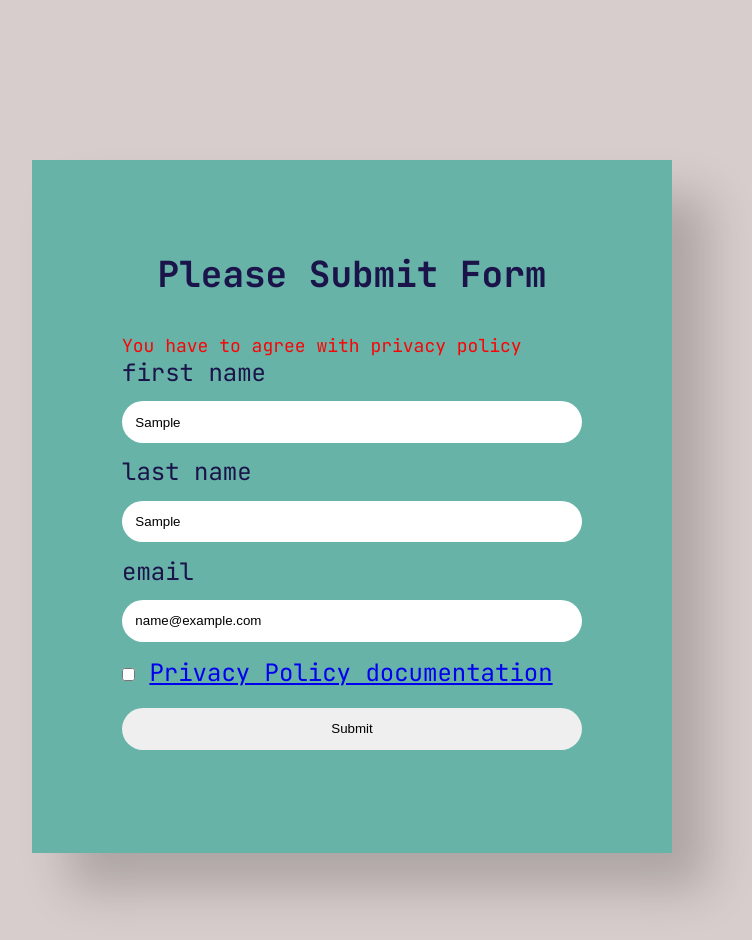
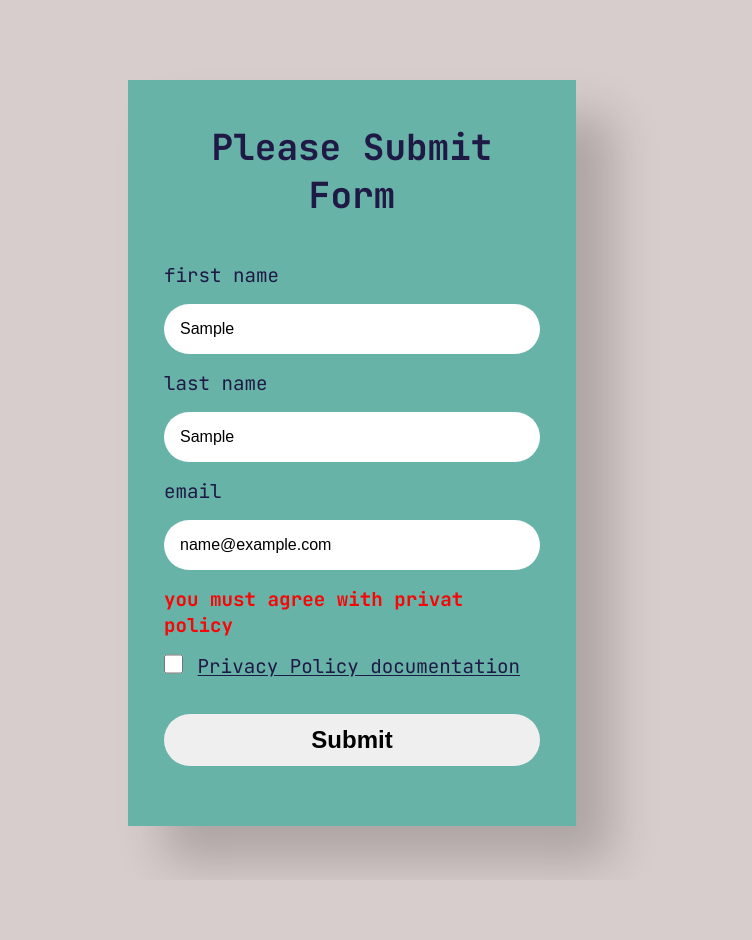
Before and after one commit to kraft-aka/contact-form-project, a plain HTML site: page index.html in a window 1280 px wide. Both pictures are taken after typing "Sample", "Sample", "name@example.com" into the empty fields and a click on the input 640 px from the left and 705 px from the top of the page. Shown: the whole page, without its empty margins (288-1040 px from the left). After the commit the page ends 880 px from the top, so only its background shows below. Drawn offline with Linux system fonts and the light colour scheme.

Commit message:
add errorfields, revise code, update style

```diff
--- a/app.js
+++ b/app.js
@@ -1,39 +1,32 @@
 const firstNameEl = document.getElementById("first-name");
-const lastNameEl = document.getElementById("last-name")
-const emailEl = document.getElementById("email")
+const lastNameEl = document.getElementById("last-name");
+const emailEl = document.getElementById("email");
 const checkboxEl = document.getElementById("checkbox-form");
 const submitBtn = document.getElementById("form-submit");
 const formEl = document.getElementById("form");
 const containerEl = document.getElementById("container");
-const errorEl = document.getElementById("error-msg");
-
-console.log(checkboxEl.checked);
-
-// checkboxEl.addEventListener('change', (e)=> {
-//   return e.target.checked ? true : false
-// })
-
-// function submitForm() {
-//   if (checkboxEl.checked == true) return formEl.submit();
-// }
+const errorElfName = document.getElementById("error-msg-first--name");
+const errorElLastName = document.getElementById("error-msg-last--name");
+const errorElEmail = document.getElementById("error-msg-email");
+const errorElCheckBox = document.getElementById("error-msg-checkbox");
 
 formEl.addEventListener("submit", (e) => {
   e.preventDefault();
-  if (
-    firstNameEl.value == "" ||
-    (firstNameEl.value == null && lastNameEl.value == "") ||
-    (lastNameEl.value == null)
-  ) {
-    errorEl.innerHTML = "You have to fill all fields";
-  } else if(checkboxEl.checked == false) {
-    errorEl.innerHTML = 'You have to agree with privacy policy'
+
+  if (firstNameEl.value == "" || firstNameEl.value == null) {
+    errorElfName.innerHTML = "first name must be filled";
+  }
+  if (lastNameEl.value == "" || lastNameEl.value == null) {
+    errorElLastName.innerHTML = "last name msut be filled";
+  }
+  if (emailEl.value == "" || emailEl.value == null) {
+    errorElEmail.innerHTML = "email must be filled";
   }
 
-  else {
-    errorEl.style.display = 'none'
+  if (checkboxEl.checked === false) {
+    errorElCheckBox.innerHTML = "you must agree with privat policy";
+  } else {
     formEl.submit();
-    setTimeout(() => {
-      containerEl.classList.add("hide");
-    }, 1500);
+    containerEl.classList.add("hide");
   }
 });
--- a/index.html
+++ b/index.html
@@ -12,18 +12,21 @@
       <header>
         <h1 class="title">Please Submit Form</h1>
       </header>
-      <p class="error-msg" id="error-msg"></p>
       <form action="/" id="form">
         <label for="first-name">first name</label>
+        <span class="error-msg" id="error-msg-first--name"></span>
         <input type="text" id="first-name" placeholder="enter first name" />
         <label for="last-name">last name</label>
+        <span class="error-msg" id="error-msg-last--name"></span>
         <input type="text" id="last-name" placeholder="enter last name" />
         <label for="email">email</label>
+        <span class="error-msg" id="error-msg-email"></span>
         <input type="email" id="email" placeholder="enter email address" />
-        <div class="container-checkbox">
+        <span class="error-msg" id="error-msg-checkbox"></span>
+        <span class="container-checkbox">
           <input type="checkbox" id="checkbox-form" />
-          <span><a href= https://education.omr.com/policies/privacy-policy>Privacy Policy documentation</a></span>
-        </div>
+          <a href= https://education.omr.com/policies/privacy-policy>Privacy Policy documentation</a>
+        </span>
         <input
           type="submit"
           name="form-submit"
--- a/style.css
+++ b/style.css
@@ -10,7 +10,7 @@
 
   body {
     background-color: #d8cdcd;
-  color: #1b144a;
+    color: #1f1945;
     font-size: 18px;
     width: 100vw;
     height: 100vh;
@@ -21,22 +21,24 @@ body {
   .container {
     display: block;
     background-color: #68b3a8;
-  max-width: 50vw;
+    max-width: 35vw;
     min-height: 50vh;
-  margin: 20vh auto;
-  padding: 5em;
-  box-shadow: 2em 2em 2.5em rgba(0,0,0,.20);
+    margin: 10vh auto;
+    padding: 2em;
+    box-shadow: 2em 2em 2.5em rgba(0, 0, 0, .20);
   }
 
   .hide {
+    display: none;
     visibility: hidden;
-  display: none;
   }
 
-header {
-  margin-bottom: 2em;
+  .title {
+    margin-bottom: 1em;
     text-align: center;
     transition: .4s all ease-in-out;
+    border-radius: 2em;
+    padding: .2em;
   }
 
   .title:hover {
@@ -47,8 +49,8 @@ header {
   form {
     display: flex;
     flex-direction: column;
-  align-items:stretch;
-  justify-content:flex-start;
+    align-items: stretch;
+    justify-content: flex-start;
     margin: 0 auto;
     font-size: 1.5rem;
   }
@@ -59,13 +61,40 @@ input {
     border: none;
     outline: none;
     border-radius: 2em;
+    font-size: 1rem;
+  }
+
+  label,
+  a {
+    font-size: .8em;
+    color: #1f1945;
   }
 
   #checkbox-form {
     padding: 1em;
+    width: 1.2em;
+    height: 1.2em;
   }
 
-#error-msg {
-  display: block;
+  .error-msg {
+    display: inline-block;
+    visibility: visible;
     color: #f80505;
+    font-size: .8em;
+    font-weight: 700;
   }
+
+  /* Button */
+  #form-submit {
+    font-size: 1.5rem;
+    font-weight: 700;
+    padding: 0.5em;
+    cursor: pointer;
+    transition: .4s all ease-in-out;
+  }
+
+  #form-submit:hover {
+    background-color: #24143c;
+    color: #fff;
+    box-shadow: .5em .5em .5em rgba(0, 0, 0, .20);
+  }
```
Lines whose indentation alone changed are shown as unchanged.
